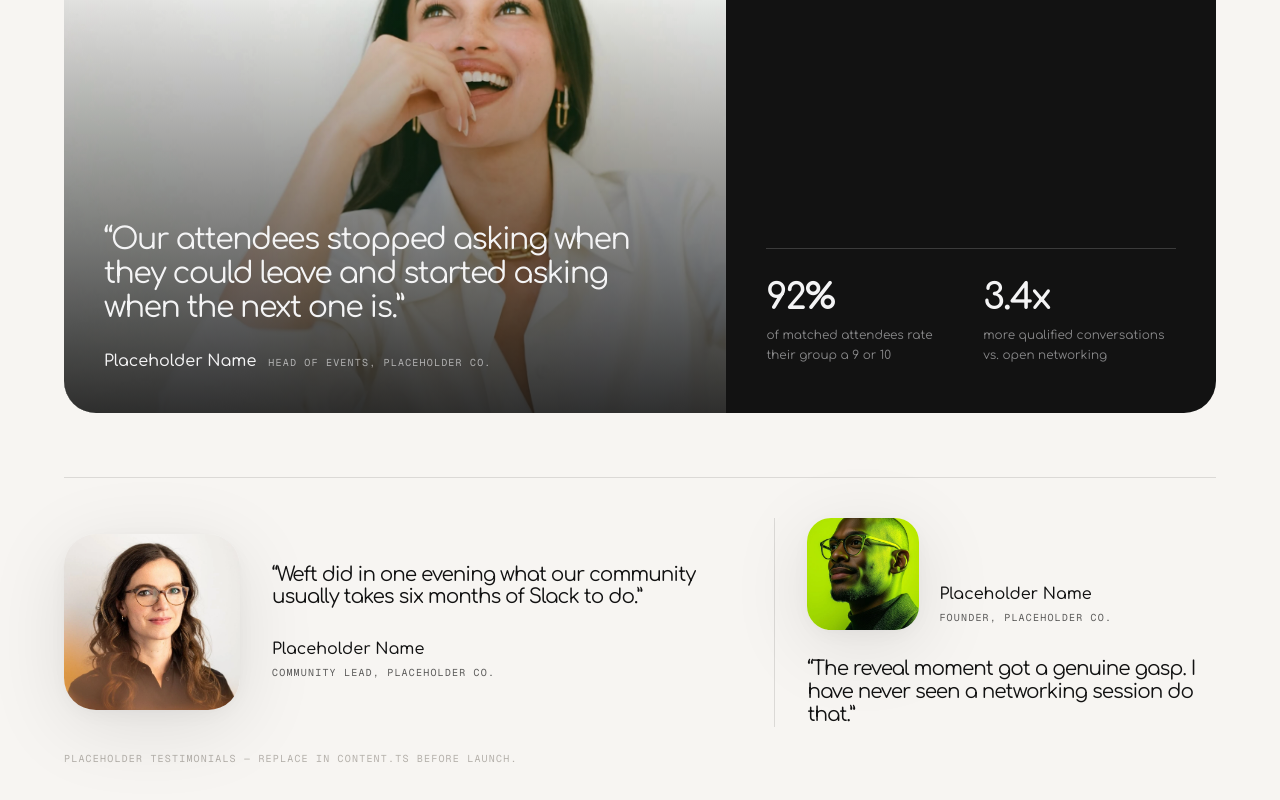
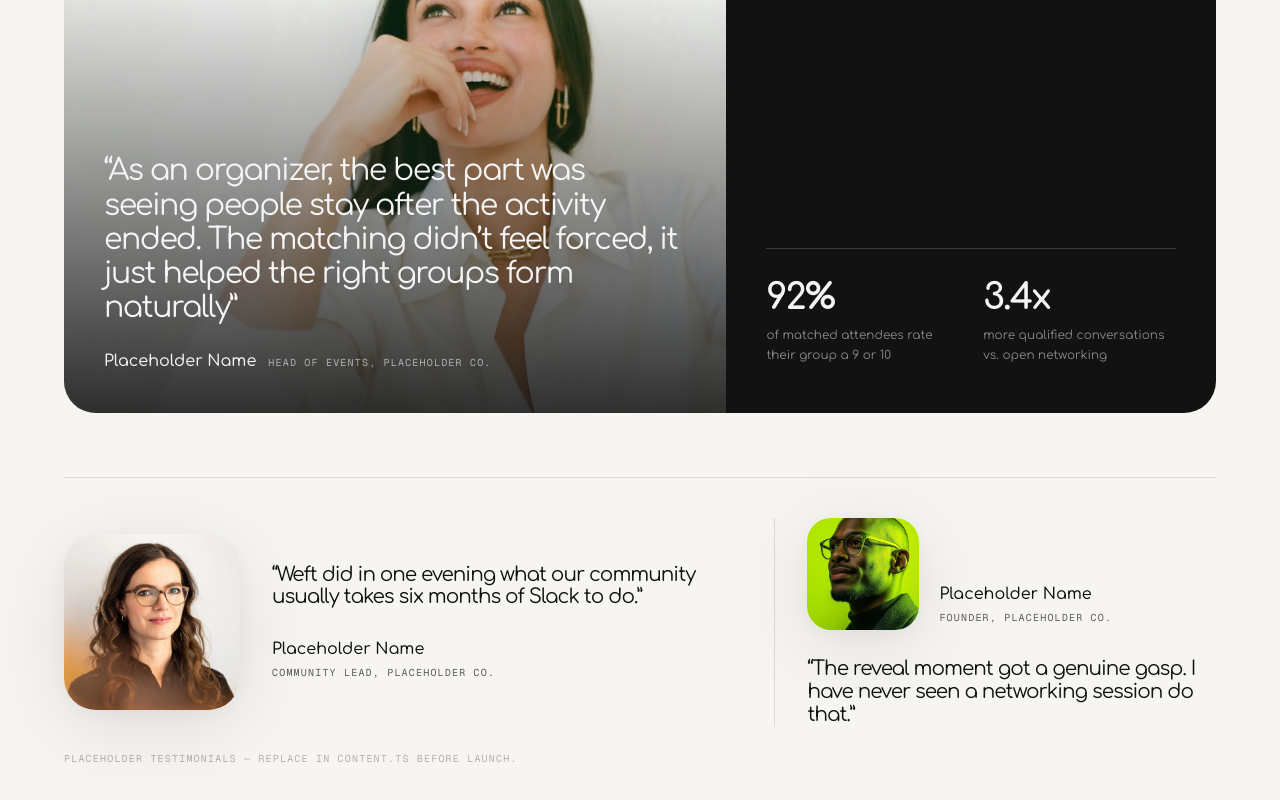
Before and after one commit to weftnow/web-frontend, a Next.js app: page / in a window 1280 px wide. Shown: the part 5898-6698 px from the top of the page. Built offline with nearby package versions, Linux system fonts and the light colour scheme.

Commit message:
content: update featured testimonial quote

```diff
--- a/content.ts
+++ b/content.ts
@@ -250,7 +250,7 @@ export const content = {
     items: [
       {
         quote:
-          "Our attendees stopped asking when they could leave and started asking when the next one is.",
+          "As an organizer, the best part was seeing people stay after the activity ended. The matching didn’t feel forced, it just helped the right groups form naturally",
         name: "Placeholder Name",
         title: "Head of Events, Placeholder Co.",
       },
```
